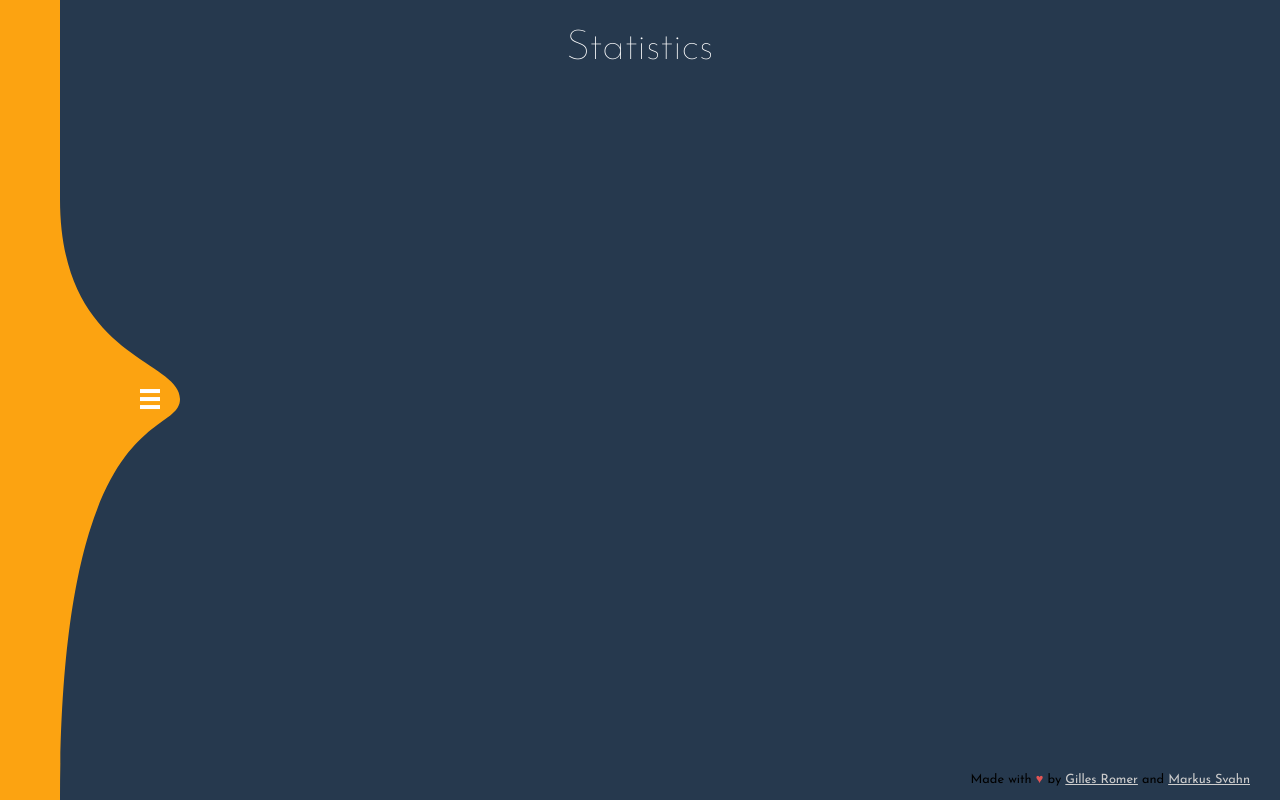
After one commit to Git-Romer/AOC2022, a Django app: page /stats in a window 1280 px wide. The commit adds this page. Run offline with Django 4.2, Linux system fonts and the light colour scheme; parts of the project's set-up code (start-up, migrations or seed data) failed here and were passed over; some libraries are stand-ins or nearby versions.

Commit message:
added stats page

```diff
--- a/AOC_scoreboard/webpage/templates/base.html
+++ b/AOC_scoreboard/webpage/templates/base.html
@@ -47,9 +47,9 @@
         <ul>
           <li><a href="/">Home</a></li>
           <li><a href="{% url 'scoreboard' %}">Scoreboard</a></li>
-          <li><a href="#">Stats</a></li>
+          <li><a href="{% url 'stats' %}">Stats</a></li>
+          <li><a href="{% url 'bongocat' %}">BongoCat</a></li>
           <li><a href="https://github.com/Git-Romer/Advent-of-Code" target="_blank">GitHub</a></li>
-          <li><a href="{% url 'bongocat' %}">BongoCat</a></li>
         </ul>
       </div>
 
--- /dev/null
+++ b/AOC_scoreboard/webpage/templates/stats.html
@@ -0,0 +1,7 @@
+{% extends 'base.html' %} {% load static %} {% block extra_css %}
+<link rel="stylesheet" type="text/css" href="{% static 'css/scoreboard.css' %}" />
+{% endblock %} {% block content %}
+<div class="header">
+  <h1>Statistics</h1>
+</div>
+{% endblock content %}
--- a/AOC_scoreboard/webpage/urls.py
+++ b/AOC_scoreboard/webpage/urls.py
@@ -20,4 +20,5 @@ urlpatterns = [
     path('', views.index, name='index'),
     path('scoreboard', views.scoreboard, name='scoreboard'),
     path('bongocat', views.bongocat, name='bongocat'),
+    path('stats', views.stats, name='stats'),
 ]
--- a/AOC_scoreboard/webpage/views.py
+++ b/AOC_scoreboard/webpage/views.py
@@ -47,5 +47,10 @@ def scoreboard(request):
         'daycounter': daycounter,
     }
     return render(request, 'scoreboard.html', context)
+
+def stats(request):
+    return render(request, 'stats.html', {})
+
+
 def bongocat(request):
     return render(request, 'bongo_cat.html', {})
```
